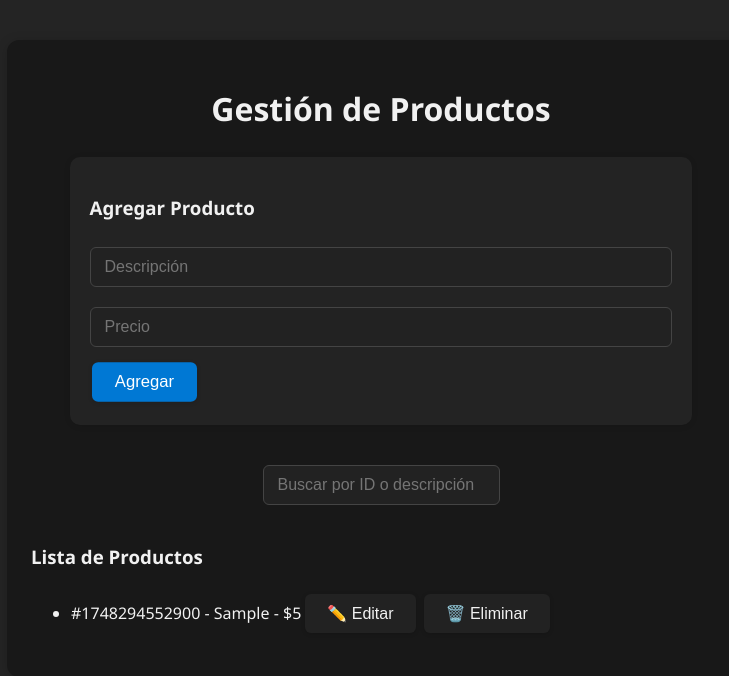
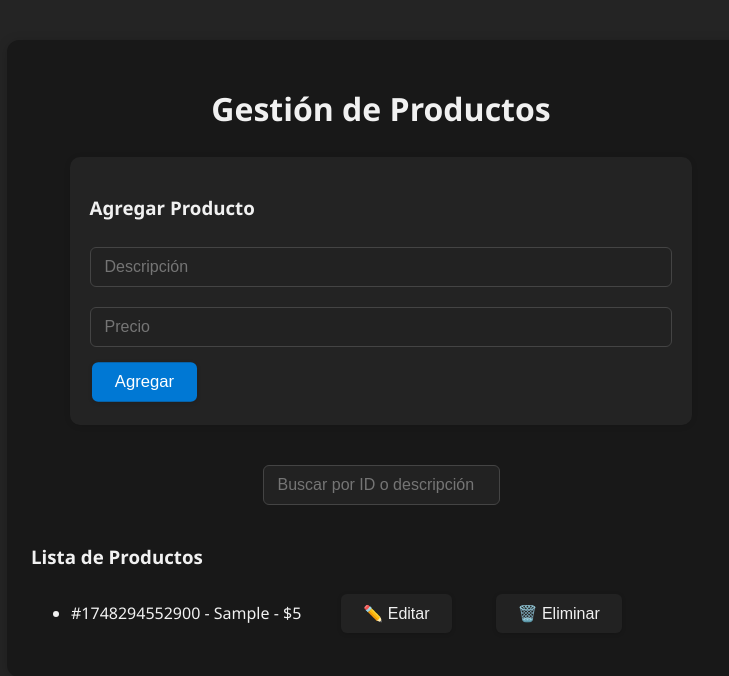
Before and after one commit to Francojeje/pv_tp4_grupo10, a React (Vite) app in the folder tp4pv/: page / in a window 1280 px wide. Both pictures are taken after typing "Sample", "5" into the empty fields and a click on the button "Agregar". Shown: the top 676 px of the page, without its empty margins (259-988 px from the left). Built offline with nearby package versions, Linux system fonts and the light colour scheme.

Commit message:
modificacion css

```diff
--- a/tp4pv/src/App.css
+++ b/tp4pv/src/App.css
@@ -34,6 +34,17 @@ button {
   transition: background 0.2s, transform 0.2s;
   margin: 4px;
   box-shadow: 0 1px 4px rgba(0,0,0,0.15);
+}
+.boton {
+  background: #222;
+  color: #f1f1f1;
+  border: none;
+  border-radius: 6px;
+  font-size: 1rem;
+  cursor: pointer;
+  transition: background 0.2s, transform 0.2s;
+  box-shadow: 0 1px 4px rgba(0,0,0,0.15);
+  margin-left: 40px;
 }
 
 button:hover, button:focus {
--- a/tp4pv/src/components/ProductoList.jsx
+++ b/tp4pv/src/components/ProductoList.jsx
@@ -8,8 +8,8 @@ const ProductoList = ({ productos, onEliminar, onEditar }) => {
         {productos.map(p => (
           <li key={p.id} className="producto-item">
             #{p.id} - {p.descripcion} - ${p.precio}
-            <button onClick={() => onEditar(p)}>✏️ Editar</button>
-            <button onClick={() => onEliminar(p.id)}>🗑️ Eliminar</button>
+            <button className='boton' onClick={() => onEditar(p)}>✏️ Editar</button>
+            <button className='boton' onClick={() => onEliminar(p.id)}>🗑️ Eliminar</button>
           </li>
         ))}
       </ul>
```
